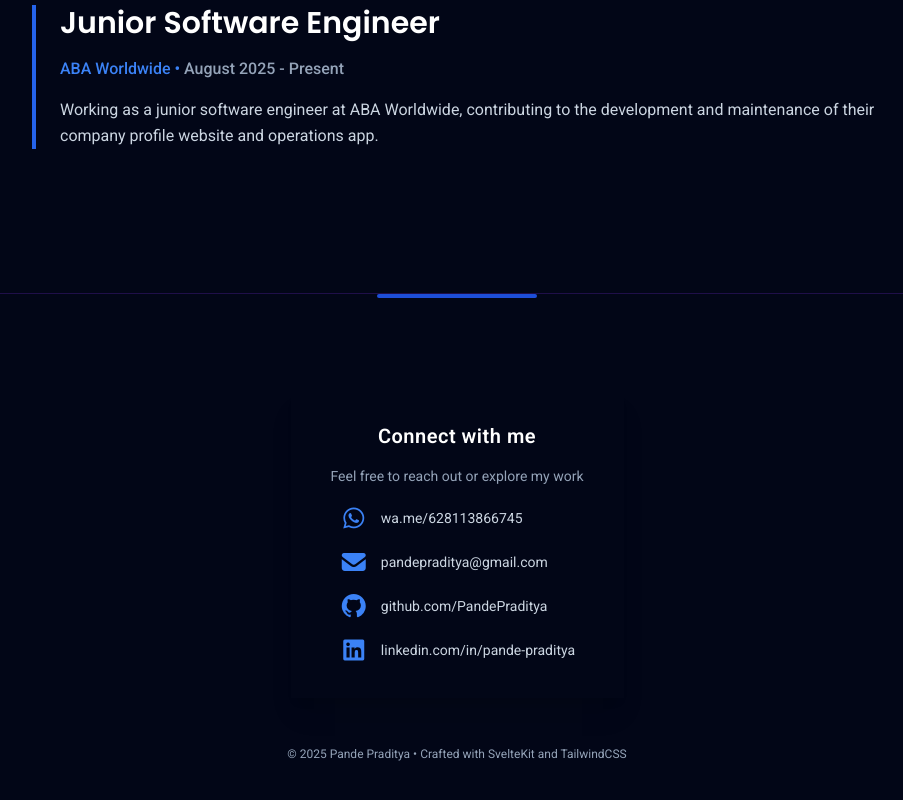
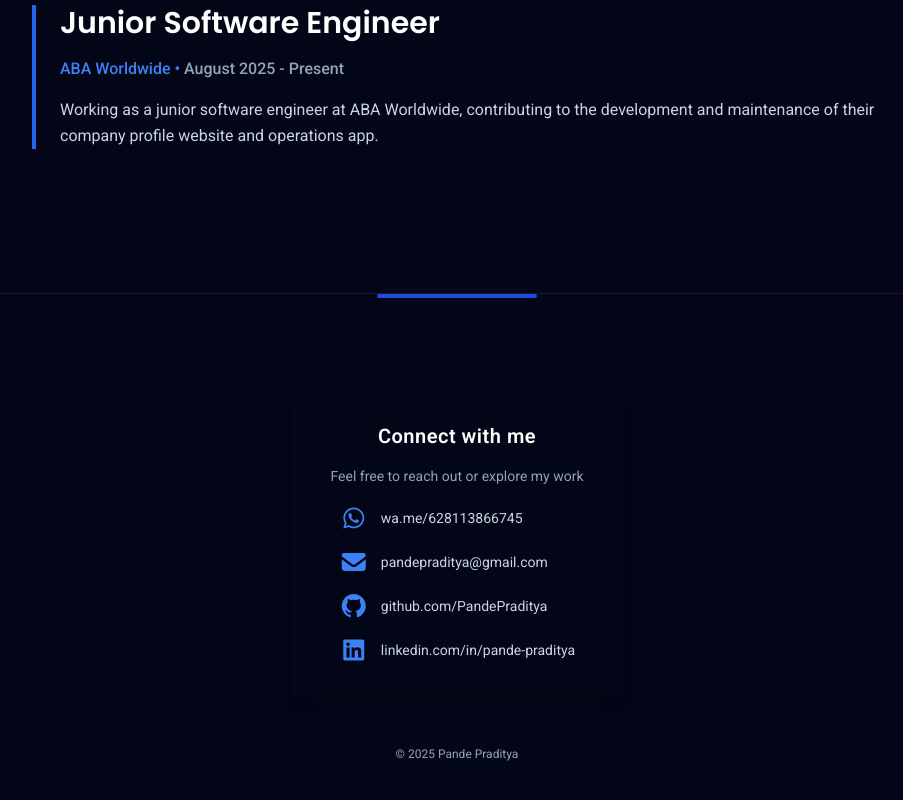
Before and after one commit to PandePraditya/portfolio-svelte_tailwindcss, a SvelteKit app: page / in a window 1280 px wide. Shown: the part 4135-4935 px from the top of the page, without its empty margins (183-1086 px from the left). Built offline with nearby package versions, Linux system fonts and the light colour scheme.

Commit message:
adj: remove all rights reserve

```diff
--- a/src/components/Footer.svelte
+++ b/src/components/Footer.svelte
@@ -53,7 +53,7 @@
 
     <!-- Bottom Note -->
     <p class="text-xs text-slate-400">
-      &copy; {currentYear} Pande Praditya • Crafted with SvelteKit and TailwindCSS
+      &copy; {currentYear} Pande Praditya
     </p>
 
   </div>
```
